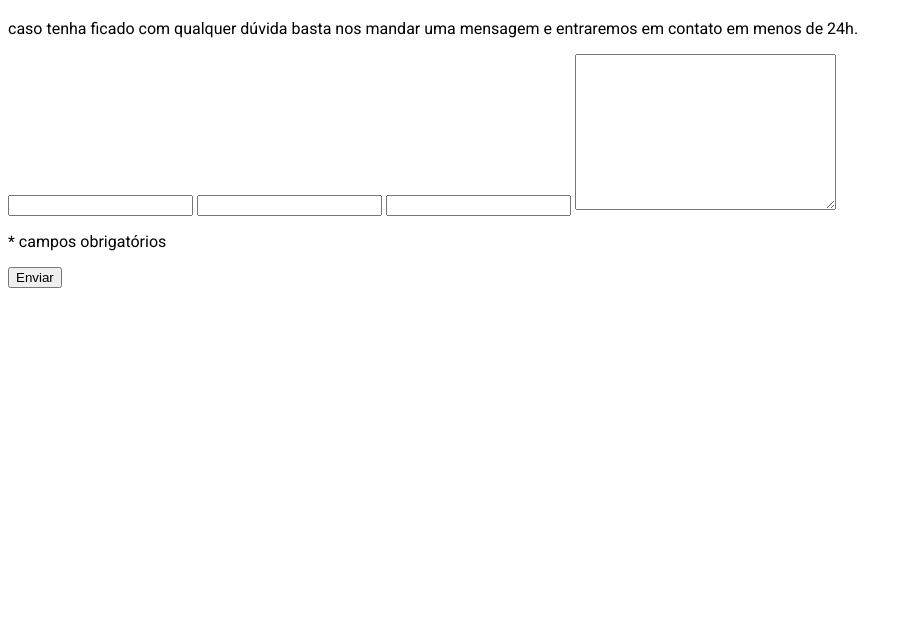
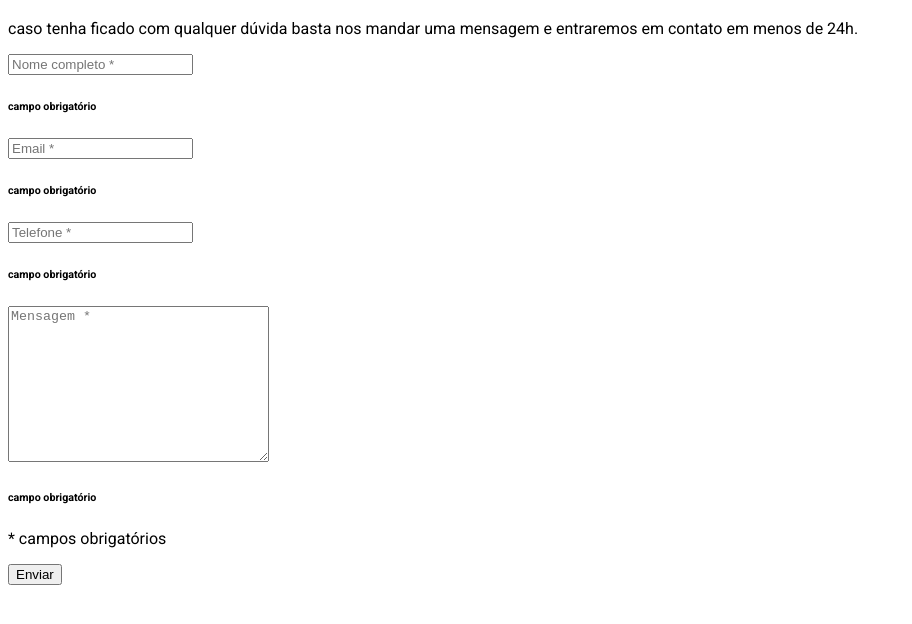
Before and after one commit to Moiseis-Cruz/avaliacao-do-formulario, a plain HTML site: page index.html in a window 1280 px wide. Shown: the part 100-724 px from the top of the page, without its empty margins (0-912 px from the left). Drawn offline with Linux system fonts and the light colour scheme.

Commit message:
Adicionando mensagem "campo obrigatório".

```diff
--- a/index.html
+++ b/index.html
@@ -13,19 +13,23 @@
 </head>
 <body>
     <div>
-        <h1>FICOU COM DÚVIDA? <br>NOS MANDE UMA MENSAGEM!</h1>
-        <p>caso tenha ficado com qualquer dúvida basta nos mandar uma mensagem e entraremos em contato em menos de 24h.</p>
+        <h1 class="title">FICOU COM DÚVIDA? <br>NOS MANDE UMA MENSAGEM!</h1>
+        <p class="description">caso tenha ficado com qualquer dúvida basta nos mandar uma mensagem e entraremos em contato em menos de 24h.</p>
     </div>
     <div class="formulary">
         <form action="index.html" method="post">
-            <input type="text" name="texto" id="texto">
+            <input type="text" name="texto" id="texto" placeholder="Nome completo *" required>
+            <h6 class="warning">campo obrigatório</h6>
 
-            <input type="email" name="email" id="email">
+            <input type="email" name="email" id="email" placeholder="Email *" required>
+            <h6 class="warning">campo obrigatório</h6>
 
-            <input type="tel" name="tel" id="tel">
+            <input type="tel" name="tel" id="tel" placeholder="Telefone *" required>
+            <h6 class="warning">campo obrigatório</h6>
 
-            <textarea name="text" id="mensagem" cols="30" rows="10"></textarea>
-             <p>* campos obrigatórios</p>
+            <textarea name="text" id="mensagem" cols="30" rows="10" placeholder="Mensagem *" required></textarea>
+            <h6 class="warning">campo obrigatório</h6>
+            <p>* campos obrigatórios</p>
 
              <button type="submit">Enviar</button>
         </form>
```
